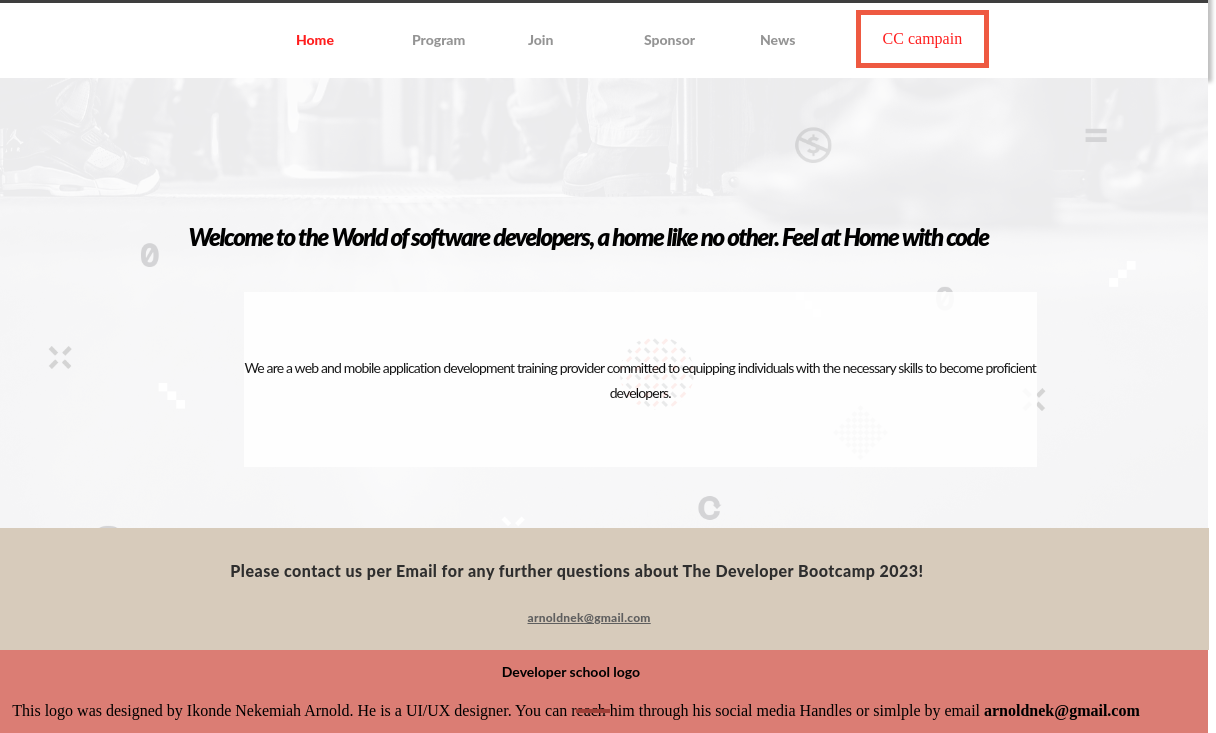
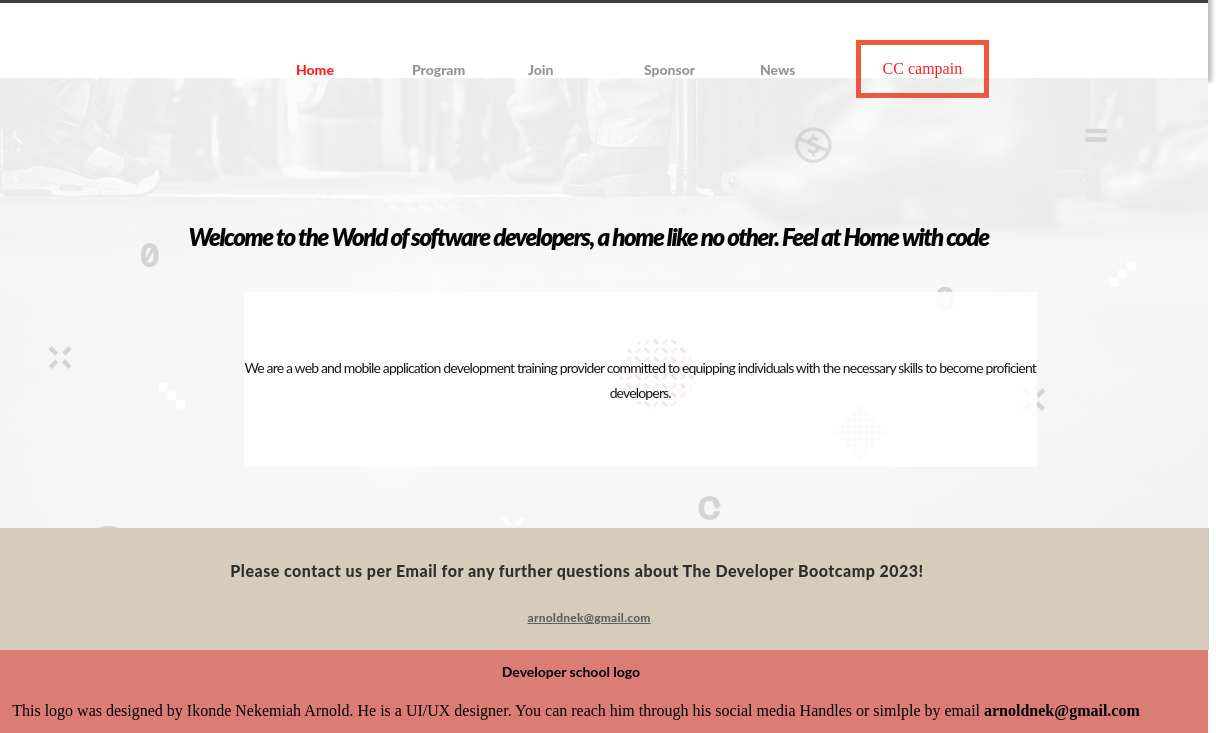
Before and after one commit to arnoldnekemiah/Developer-school, a website: page about.html in a window 1280 px wide. Shown: the part 35-768 px from the top of the page, 64-1280 px from the left. Drawn offline with Linux system fonts and the light colour scheme.

Commit message:
Made changes as requested my the reviewer

```diff
--- a/about.css
+++ b/about.css
@@ -188,8 +188,6 @@ header {
   color: #5f5f5f;
 }
 
-
-
 /* second-frame */
 .second-frame {
   margin: auto;
@@ -201,6 +199,15 @@ header {
 
 .logo-info {
   margin-left: 50px;
+}
+
+.line41 {
+  position: absolute;
+  left: 42%;
+  top: 76%;
+  width: 30px;
+  height: 0;
+  border: 2px solid #a04038;
 }
 
 /* previous_summit */
@@ -240,7 +247,7 @@ header {
 .line3 {
   position: absolute;
   left: 150px;
-  top: 40px;
+  top: 35px;
   width: 30px;
   height: 0;
   border: 2px solid #a04038;
@@ -451,7 +458,7 @@ header {
     align-items: center;
     background: none;
     position: absolute;
-    top: -430px;
+    top: -400px;
   }
 
   .newMenu > .list-item > a {
@@ -587,14 +594,14 @@ header {
 
   .line41 {
     position: absolute;
-  left: 50%;
-  top: 92%;
-  width: 30px;
-  height: 0;
-  border: 2px solid #a04038;
+    left: 50%;
+    top: 96%;
+    width: 30px;
+    height: 0;
+    border: 2px solid #a04038;
   }
 
-  .logo-info{
+  .logo-info {
     width: 338px;
     height: 17px;
     font-family: 'Lato', sans-serif;
@@ -604,6 +611,7 @@ header {
     line-height: 28px;
     margin-left: 15%;
   }
+
   /* previous-summit */
   .previous-summit {
     height: 508px;
--- a/about.html
+++ b/about.html
@@ -60,7 +60,7 @@
     <section class="previous-summit">
         <div class="heading">
             <h2 class="heading-txt">See the past CC Global Summits</h2>
-            <hr class="line4">
+            <hr class="line3">
             <p class="heading-intro">Take a look at the past two CC Global Summits which took place in Buenos Aires and in Warsaw</p>
         </div>
         <div class="about-images">
```
